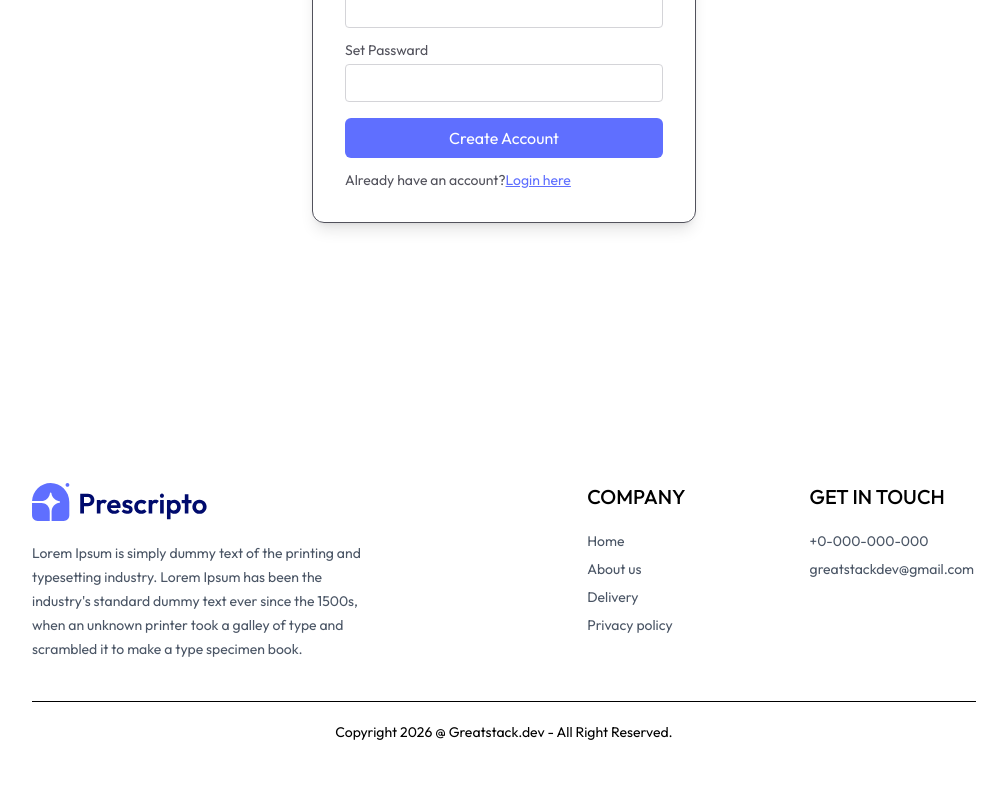
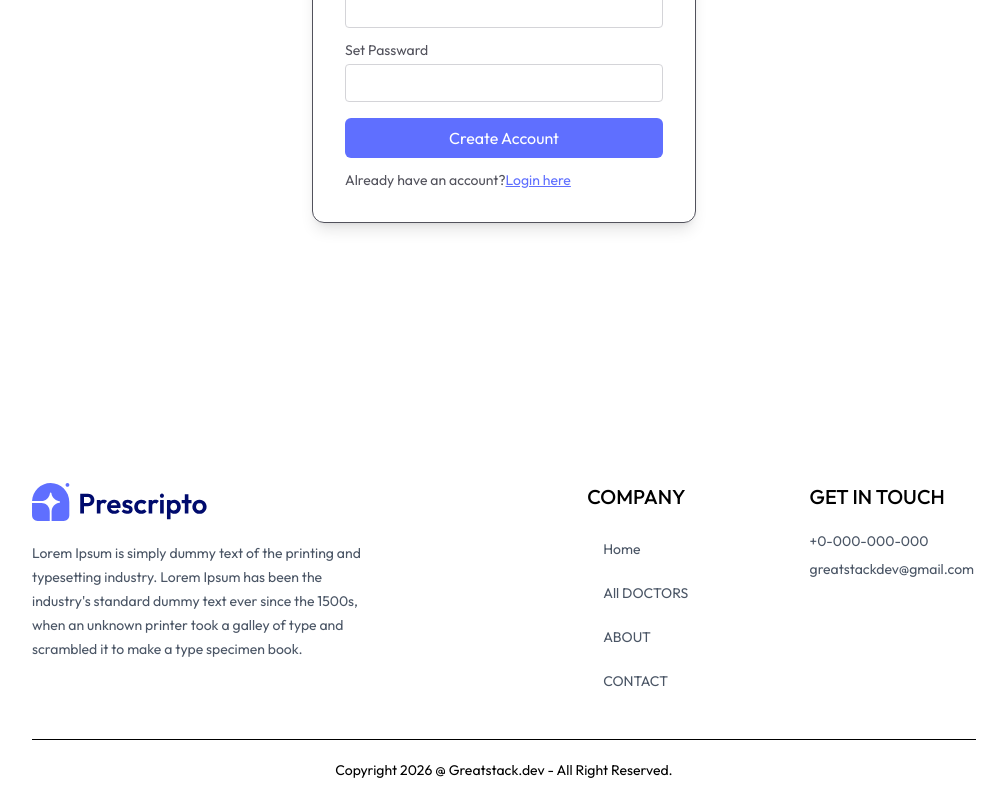
Before and after one commit to SK5mi/react, a React (Vite) app in the folder 16Hospital/: page /Login in a window 1280 px wide. Shown: the part 407-1207 px from the top of the page, without its empty margins (136-1141 px from the left). Before the commit the page ends 1169 px from the top, so only its background shows below. Built offline with nearby package versions, Linux system fonts and the light colour scheme.

Commit message:
fix footer navlink

```diff
--- a/16Hospital/src/Components/Footer.jsx
+++ b/16Hospital/src/Components/Footer.jsx
@@ -1,5 +1,6 @@
 import React from 'react'
 import assets from '../assets/assets_frontend/assets'
+import { NavLink } from 'react-router-dom'
 
 const Footer = () => {
   return (
@@ -22,10 +23,19 @@ const Footer = () => {
               <div>
 <h1 className='text-xl font-medium mb-5'>COMPANY</h1>
 <ul className='flex flex-col gap-2 text-gray-600'>
-<li>Home</li>
+
+  <NavLink  to ='/'><p className='px-4 py-2 rounded inline-block active:  hover:bg-primary hover:text-white transition-all duration-300 '>Home</p></NavLink>
+  <NavLink  to ='/doctors'><p className='px-4 py-2 rounded inline-block active:  hover:bg-primary hover:text-white transition-all duration-300'>All DOCTORS</p></NavLink>
+  <NavLink  to ='/about'><p className='px-4 py-2 rounded inline-block active:  hover:bg-primary hover:text-white transition-all duration-300'>ABOUT</p></NavLink>
+  <NavLink  to ='/contact'><p className='px-4 py-2 rounded inline-block active:  hover:bg-primary hover:text-white transition-all duration-300'>CONTACT</p></NavLink>
+
+
+
+
+{/* <li>Home</li>
 <li>About us</li>
 <li>Delivery</li>
-<li>Privacy policy</li>
+<li>Privacy policy</li> */}
 </ul>
               </div>
 
```
